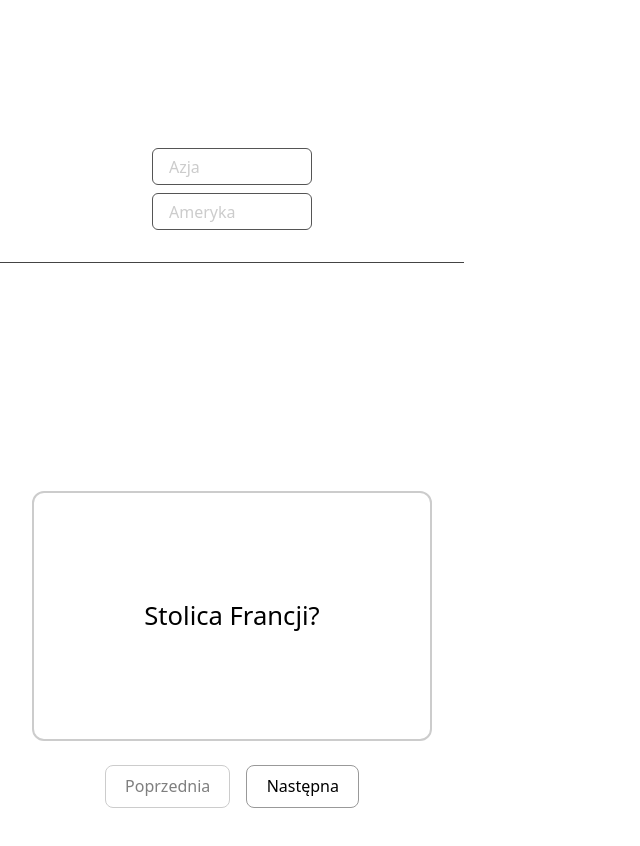
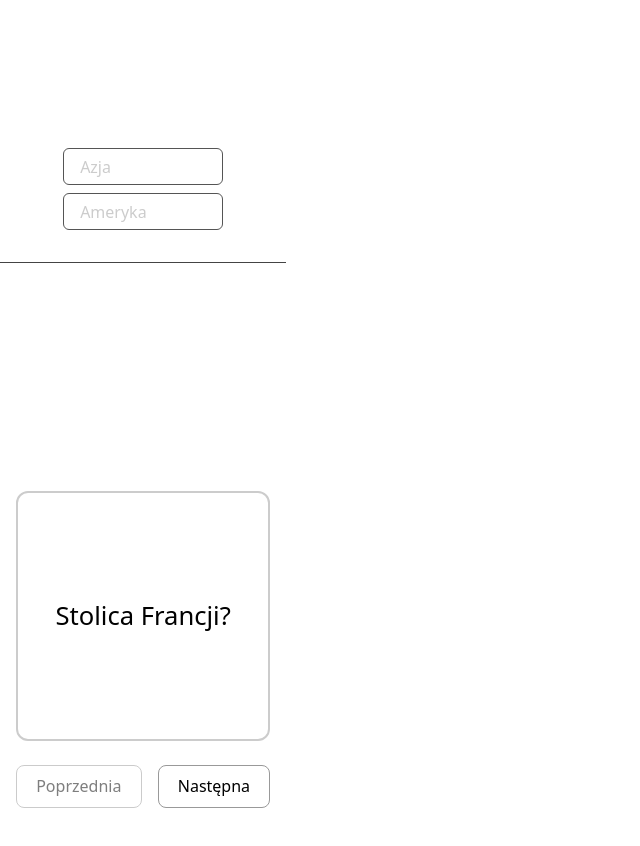
Before and after one commit to MateuszLyski/fiszki-app, a React (Vite) app: page / in a window 1280 px wide. Shown: the top 846 px of the page, without its empty margins (0-640 px from the left). Built offline with nearby package versions, Linux system fonts and the light colour scheme.

Commit message:
Only scroll3

```diff
--- a/src/App.jsx
+++ b/src/App.jsx
@@ -88,7 +88,7 @@ function App() {
 }
 
 const containerStyle = {
-  minHeight: 'calc(100vh - 80px)', // pełna wysokość poniżej navbaru
+  minHeight: 'calc(100vh - 80px)',
   display: 'flex',
   flexDirection: 'column',
   justifyContent: 'center',
@@ -96,7 +96,8 @@ const containerStyle = {
   gap: '1.5rem',
   margin: 0,
   overflow: 'hidden',
-  padding: '2rem'
+  maxWidth: '100vw',
+  padding: '1rem'
 };
 
 const buttonStyle = {
--- a/src/Flashcard.jsx
+++ b/src/Flashcard.jsx
@@ -9,8 +9,10 @@ export default function Flashcard({ question, answer, flipped = false, className
       className={className}
       style={{
         width: '100%',
-        height: '100%',
+        maxWidth: '400px',
+        height: '250px',
         perspective: '1000px',
+        cursor: 'pointer',
         position: 'absolute',
         top: 0,
         left: 0
--- a/src/FlashcardContainer.jsx
+++ b/src/FlashcardContainer.jsx
@@ -13,7 +13,13 @@ export default function FlashcardContainer({ question, answer, direction }) {
   }, [question, answer, direction]);
 
   return (
-    <div style={{ position: 'relative', width: '400px', height: '250px' }}>
+    <div style={{
+        position: 'relative',
+        width: '100%',
+        maxWidth: '400px',
+        height: '250px',
+        overflow: 'hidden'
+    }}>
       {prevCard && (
         <Flashcard
           key={prevCard.question}
```
